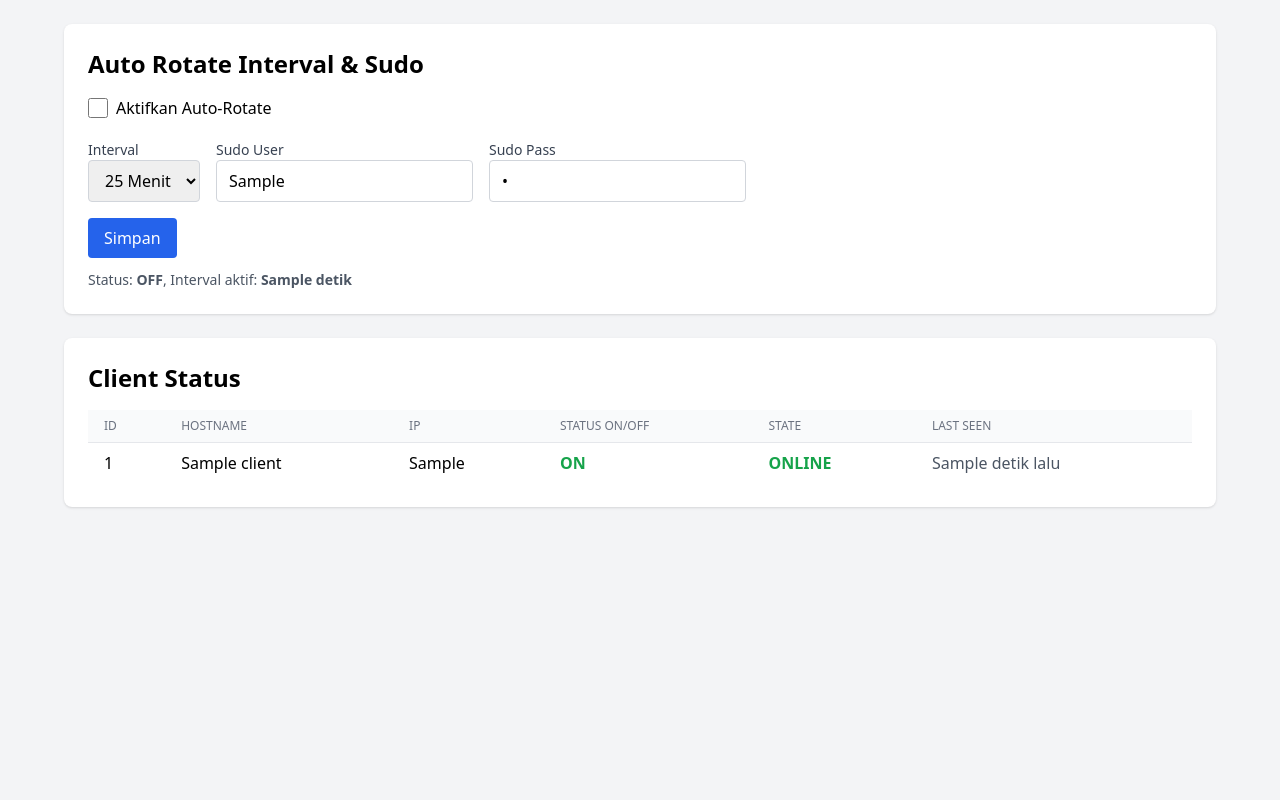
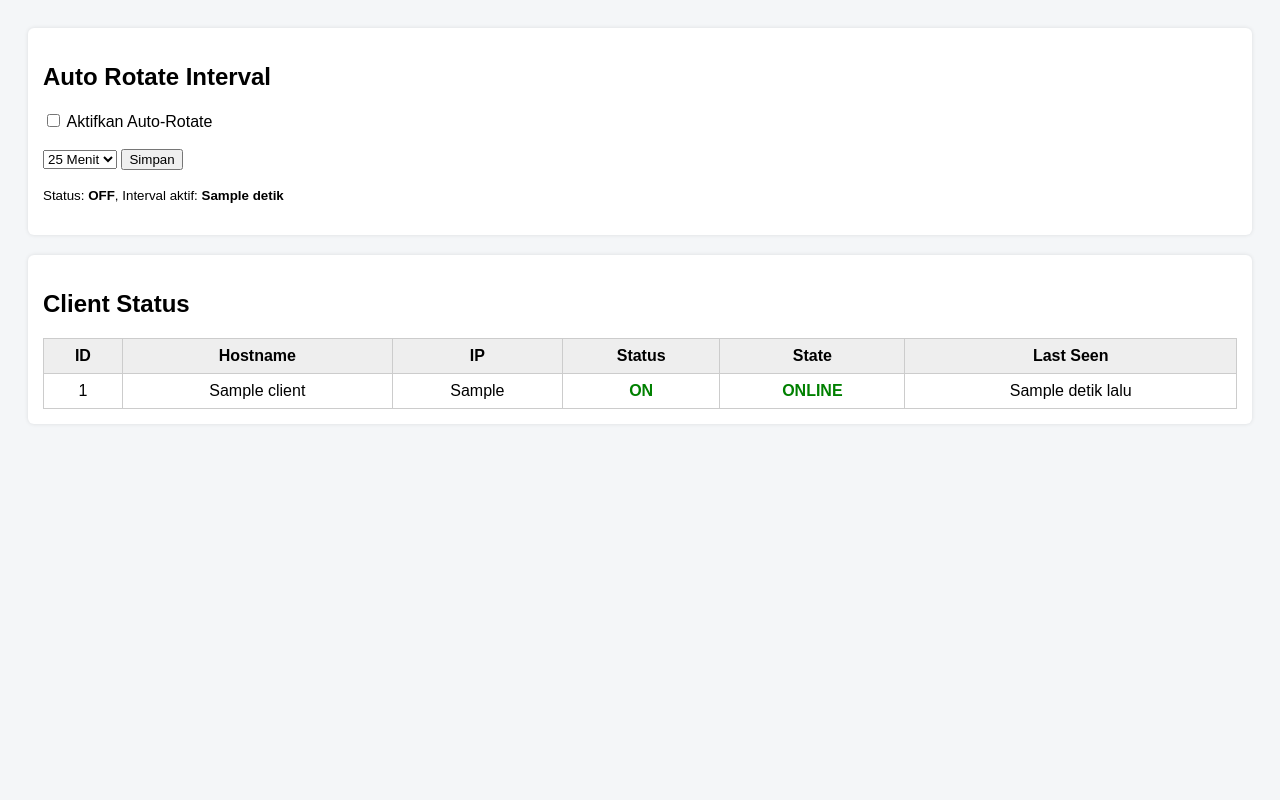
Before and after one commit to mrstorm234/nyilsrv, a Flask app: template server/templates/index.html in a window 1280 px wide. Run offline with Flask 3, Linux system fonts and the light colour scheme; the template is opened without the code that fills it: most values are stand-ins (such as "Sample title", 1, 10 or a date in 2020); some libraries are stand-ins or nearby versions.

Commit message:
Update index.html

```diff
--- a/server/templates/index.html
+++ b/server/templates/index.html
@@ -1,88 +1,71 @@
 <!DOCTYPE html>
-<html lang="id">
+<html>
 <head>
-<meta charset="UTF-8">
-<meta name="viewport" content="width=device-width, initial-scale=1.0">
     <title>NYILSRV Control Panel</title>
-<script src="https://cdn.tailwindcss.com"></script>
+    <style>
+        body { font-family: Arial, Helvetica, sans-serif; background: #f4f6f8; padding: 20px; }
+        .box { background: white; padding: 15px; margin-bottom: 20px; border-radius: 6px; box-shadow: 0 0 4px rgba(0,0,0,0.1); }
+        table { border-collapse: collapse; width: 100%; background: white; }
+        th, td { border: 1px solid #ccc; padding: 8px; text-align: center; }
+        th { background: #eee; }
+        .ONLINE { color: green; font-weight: bold; }
+        .OFFLINE { color: red; font-weight: bold; }
+        .ON { color: green; font-weight: bold; }
+        .OFF { color: red; font-weight: bold; }
+    </style>
 </head>
-<body class="bg-gray-100 p-6 min-h-screen">
+<body>
 
-<div class="max-w-6xl mx-auto">
-
-    <!-- Interval & Sudo -->
-    <div class="bg-white shadow rounded-lg p-6 mb-6">
-        <h2 class="text-2xl font-semibold mb-4">Auto Rotate Interval & Sudo</h2>
-        <form method="post" action="/set_interval" class="space-y-4">
-            <label class="inline-flex items-center">
-                <input type="checkbox" name="enabled" class="form-checkbox h-5 w-5 text-blue-600" {% if cfg.enabled %}checked{% endif %}>
-                <span class="ml-2">Aktifkan Auto-Rotate</span>
+<div class="box">
+    <h2>Auto Rotate Interval</h2>
+    <form method="post" action="/set_interval">
+        <label>
+            <input type="checkbox" name="enabled" {% if cfg.enabled %}checked{% endif %}> Aktifkan Auto-Rotate
         </label>
-            <div class="flex space-x-4">
-                <div>
-                    <label class="block text-sm font-medium text-gray-700">Interval</label>
-                    <select name="seconds" class="border border-gray-300 rounded px-3 py-2">
+        <br><br>
+        <select name="seconds">
             <option value="1500" {% if cfg.interval_seconds == 1500 %}selected{% endif %}>25 Menit</option>
             <option value="2100" {% if cfg.interval_seconds == 2100 %}selected{% endif %}>35 Menit</option>
             <option value="3600" {% if cfg.interval_seconds == 3600 %}selected{% endif %}>1 Jam</option>
             <option value="7200" {% if cfg.interval_seconds == 7200 %}selected{% endif %}>2 Jam</option>
             <option value="10800" {% if cfg.interval_seconds == 10800 %}selected{% endif %}>3 Jam</option>
         </select>
-                </div>
-                <div>
-                    <label class="block text-sm font-medium text-gray-700">Sudo User</label>
-                    <input type="text" name="sudo_user" value="{{ cfg.sudo_user }}" class="border border-gray-300 rounded px-3 py-2">
-                </div>
-                <div>
-                    <label class="block text-sm font-medium text-gray-700">Sudo Pass</label>
-                    <input type="password" name="sudo_pass" value="{{ cfg.sudo_pass }}" class="border border-gray-300 rounded px-3 py-2">
-                </div>
-            </div>
-            <button type="submit" class="bg-blue-600 text-white px-4 py-2 rounded hover:bg-blue-700">Simpan</button>
+        <button type="submit">Simpan</button>
     </form>
-        <p class="mt-3 text-gray-600 text-sm">
-            Status: <span class="font-semibold">{{ "ON" if cfg.enabled else "OFF" }}</span>, Interval aktif: <span class="font-semibold">{{ cfg.interval_seconds }} detik</span>
-        </p>
+    <p><small>Status: <b>{{ "ON" if cfg.enabled else "OFF" }}</b>, Interval aktif: <b>{{ cfg.interval_seconds }} detik</b></small></p>
 </div>
 
-    <!-- Client Status -->
-    <div class="bg-white shadow rounded-lg p-6">
-        <h2 class="text-2xl font-semibold mb-4">Client Status</h2>
-        <div class="overflow-x-auto">
-            <table class="min-w-full divide-y divide-gray-200">
-                <thead class="bg-gray-50">
+<div class="box">
+    <h2>Client Status</h2>
+    <table>
         <tr>
-                        <th class="px-4 py-2 text-left text-xs font-medium text-gray-500 uppercase">ID</th>
-                        <th class="px-4 py-2 text-left text-xs font-medium text-gray-500 uppercase">Hostname</th>
-                        <th class="px-4 py-2 text-left text-xs font-medium text-gray-500 uppercase">IP</th>
-                        <th class="px-4 py-2 text-left text-xs font-medium text-gray-500 uppercase">Status ON/OFF</th>
-                        <th class="px-4 py-2 text-left text-xs font-medium text-gray-500 uppercase">State</th>
-                        <th class="px-4 py-2 text-left text-xs font-medium text-gray-500 uppercase">Last Seen</th>
+            <th>ID</th>
+            <th>Hostname</th>
+            <th>IP</th>
+            <th>Status</th>
+            <th>State</th>
+            <th>Last Seen</th>
         </tr>
-                </thead>
-                <tbody class="bg-white divide-y divide-gray-200">
+
         {% for c in clients %}
         <tr>
-                        <td class="px-4 py-2">{{ c.id }}</td>
-                        <td class="px-4 py-2">{{ c.hostname }}</td>
-                        <td class="px-4 py-2">{{ c.ip }}</td>
-                        <td class="px-4 py-2 font-semibold {% if c.status == 'ON' %}text-green-600{% else %}text-red-600{% endif %}">{{ c.status }}</td>
-                        <td class="px-4 py-2 font-semibold {% if c.state == 'ONLINE' %}text-green-600{% else %}text-red-600{% endif %}">{{ c.state }}</td>
-                        <td class="px-4 py-2 text-gray-600">{{ c.last_seen_ago }} detik lalu</td>
+            <td>{{ c.id }}</td>
+            <td>{{ c.hostname }}</td>
+            <td>{{ c.ip }}</td>
+            <td class="{{ c.status }}">{{ c.status }}</td>
+            <td class="{{ c.state }}">{{ c.state }}</td>
+            <td>{{ c.last_seen_ago }} detik lalu</td>
         </tr>
         {% else %}
         <tr>
-                        <td colspan="6" class="px-4 py-2 text-center text-gray-500">Belum ada client</td>
+            <td colspan="6" style="text-align:center;">Belum ada client</td>
         </tr>
         {% endfor %}
-                </tbody>
     </table>
-        </div>
-    </div>
-
 </div>
 
 <script>
+    // reload setiap 5 detik supaya client baru langsung terlihat
     setTimeout(() => location.reload(), 5000);
 </script>
 
```
Lines whose indentation alone changed are shown as unchanged.
